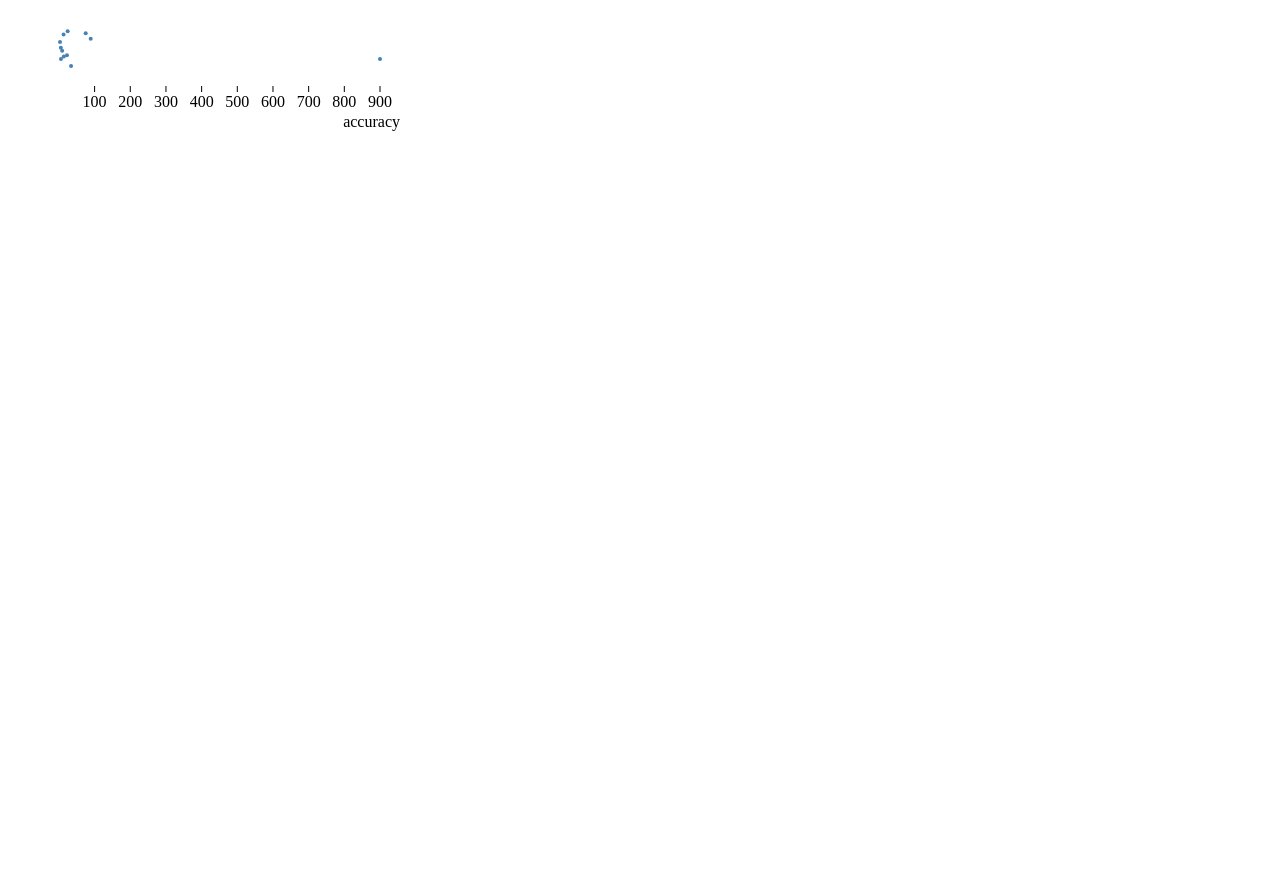
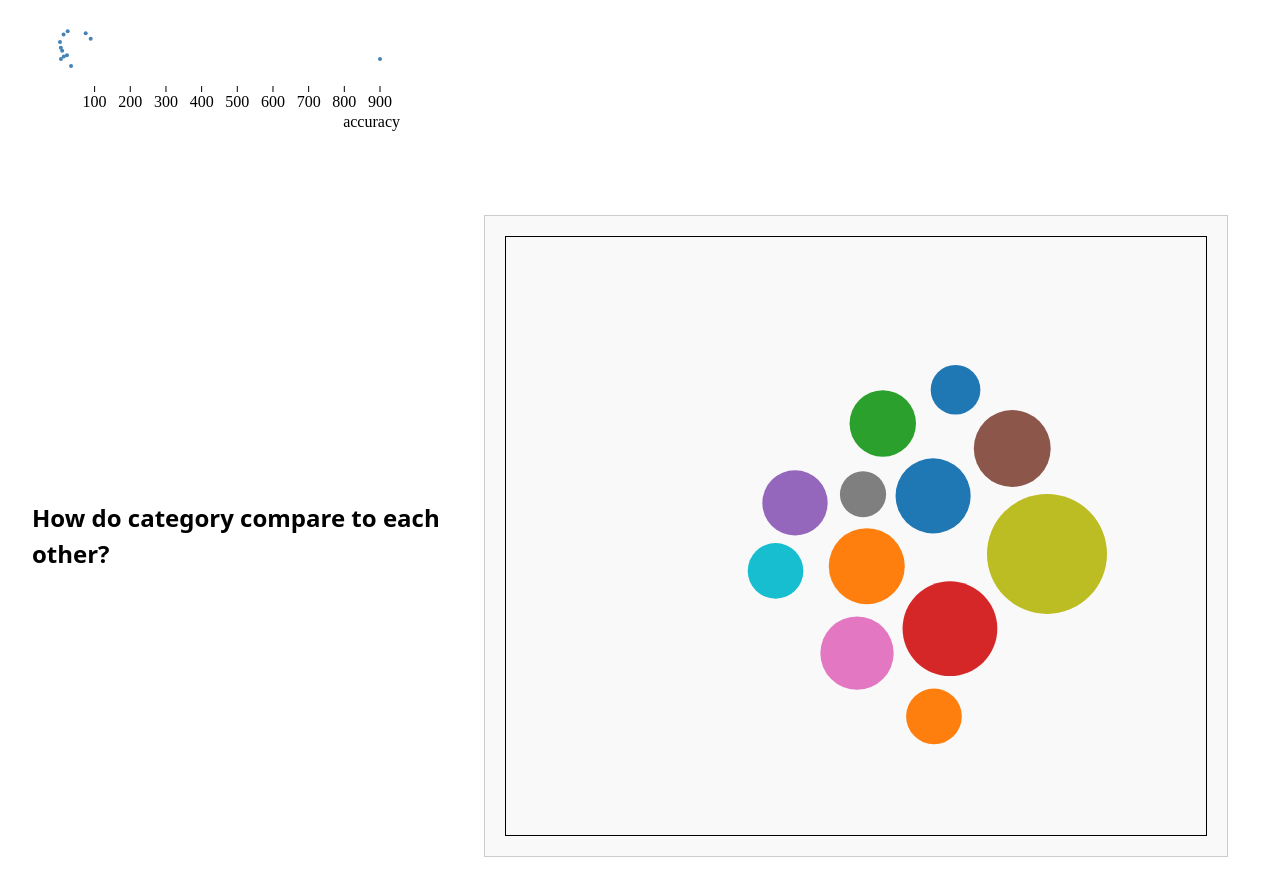
Before and after one commit to aayushi363/info_viz_project, a SvelteKit app: page / in a window 1280 px wide. Shown: the part 5240-6136 px from the top of the page. Before the commit the page ends 5376 px from the top, so only its background shows below. Built offline with nearby package versions, Linux system fonts and the light colour scheme.

Commit message:
add circles plots

```diff
--- a/src/routes/+page.svelte
+++ b/src/routes/+page.svelte
@@ -6,6 +6,7 @@
 	import Raincloud from './Raincloud.svelte';
 	import PlayerList from './PlayerList.svelte';
 	import ColorLegend from './ColorLegend.svelte';
+	import Circles from './circles.svelte';
 	import { onMount } from 'svelte';
 
 	const METRIC_STR = "Metric";
@@ -98,6 +99,13 @@
 	</div>
 </div>
 
+<div class="container">
+	<div class="header1">
+		<h2>How do category compare to each other?</h2>
+		<Circles/>
+	</div>
+</div>
+
 <style>
 	.container {
 		/* set the font */
--- /dev/null
+++ b/src/routes/circles.svelte
@@ -0,0 +1,91 @@
+<script>
+    import { onMount } from 'svelte';
+    import * as d3 from 'd3';
+
+    let data = [];
+    let svgElement; // Reference to the SVG element for D3 manipulation
+
+    let tooltipContent = '';  // Content of the tooltip
+    let tooltipVisibility = 'hidden';  // CSS visibility property
+    let tooltipX = 0;  // X position of the tooltip
+    let tooltipY = 0;  // Y position of the tooltip
+
+    onMount(async () => {
+        data = await d3.csv('/research_direction.csv', d => ({
+            field: d.field,
+            count: +d.count  // Convert count to a number
+        }));
+        generateCircles();
+    });
+
+    function generateCircles() {
+        const svg = d3.select(svgElement);
+        const width = +svg.attr('width');
+        const height = +svg.attr('height');
+
+        const colorScale = d3.scaleOrdinal()
+            .domain(data.map(d => d.field))
+            .range(d3.schemeCategory10);
+
+        const radiusScale = d3.scaleSqrt()
+            .domain([0, d3.max(data, d => d.count)])
+            .range([10, 60]);
+
+        const simulation = d3.forceSimulation(data)
+            .force("center", d3.forceCenter(width / 2, height / 2))
+            .force("collide", d3.forceCollide(d => radiusScale(d.count) + 1))
+            .on("tick", ticked);
+
+        function ticked() {
+            svg.selectAll("circle")
+                .data(data)
+                .join("circle")
+                .attr("r", d => radiusScale(d.count))
+                .attr("cx", d => d.x)
+                .attr("cy", d => d.y)
+                .attr("fill", d => colorScale(d.field))
+                .on("mouseover", (event, d) => {
+                    tooltipContent = `${d.field}: ${d.count}`;
+                    tooltipX = event.clientX;
+                    tooltipY = event.clientY - 28; // Position slightly above the cursor
+                    tooltipVisibility = 'visible';
+                })
+                .on("mouseout", () => {
+                    tooltipVisibility = 'hidden';
+                });
+        }
+    }
+</script>
+
+<div class="circles">
+    <svg bind:this={svgElement} width="800" height="600" style="border: 1px solid black;">
+        <!-- Tooltip -->
+        <foreignObject x={tooltipX} y={tooltipY} width="100" height="50" style="visibility: {tooltipVisibility}; pointer-events: none;">
+            <div xmlns="http://www.w3.org/1999/xhtml" style="background: white; border: 1px solid black; padding: 8px; border-radius: 6px;">
+                {tooltipContent}
+            </div>
+        </foreignObject>
+    </svg>
+</div>
+
+<style>
+    .circles {
+        display: flex;
+        justify-content: center;
+        align-items: center;
+        background-color: #f9f9f9; /* Light grey background */
+        border: 1px solid #ccc;
+        padding: 20px;
+        margin: 20px;
+    }
+
+    svg {
+        border: 1px solid black;
+    }
+
+    foreignObject div {
+        font-family: Arial, sans-serif;
+        font-size: 14px;
+        color: #333;
+    }
+</style>
```
Also changed, not shown: static/research_direction.csv.
